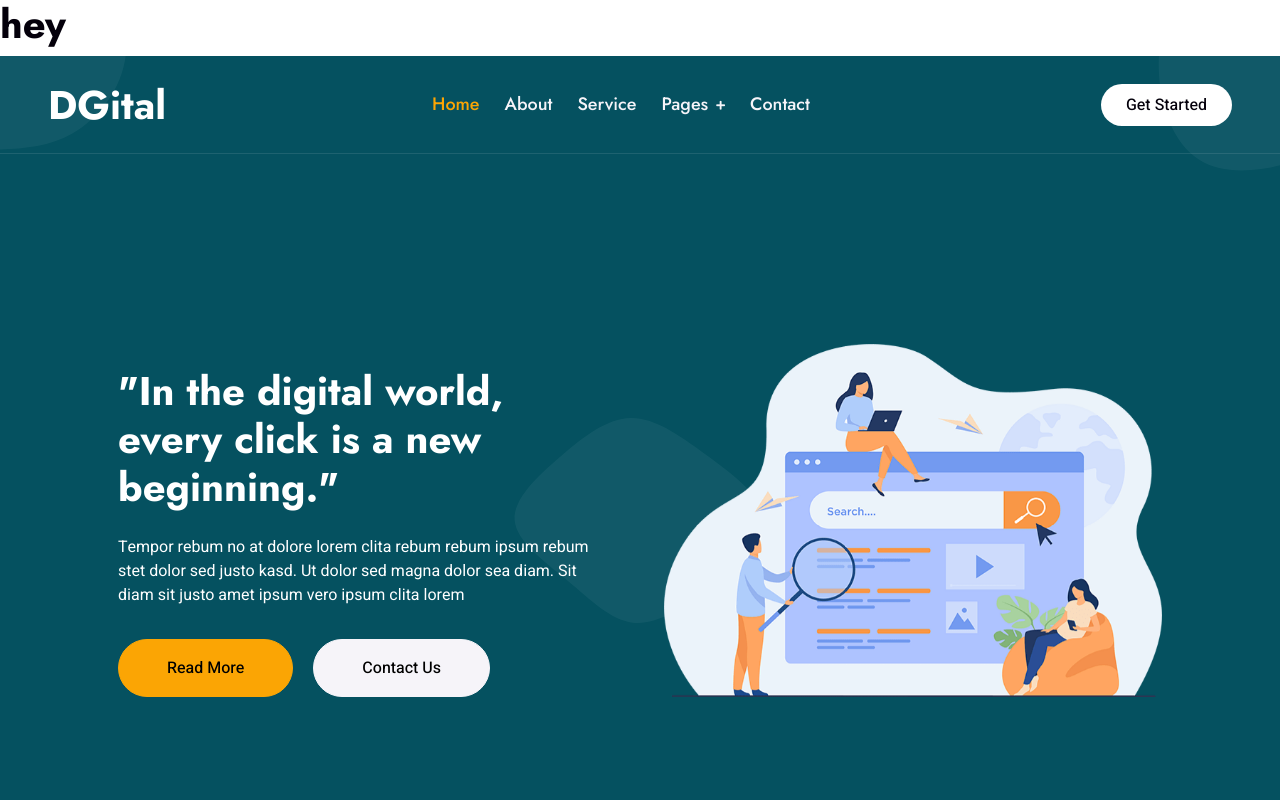
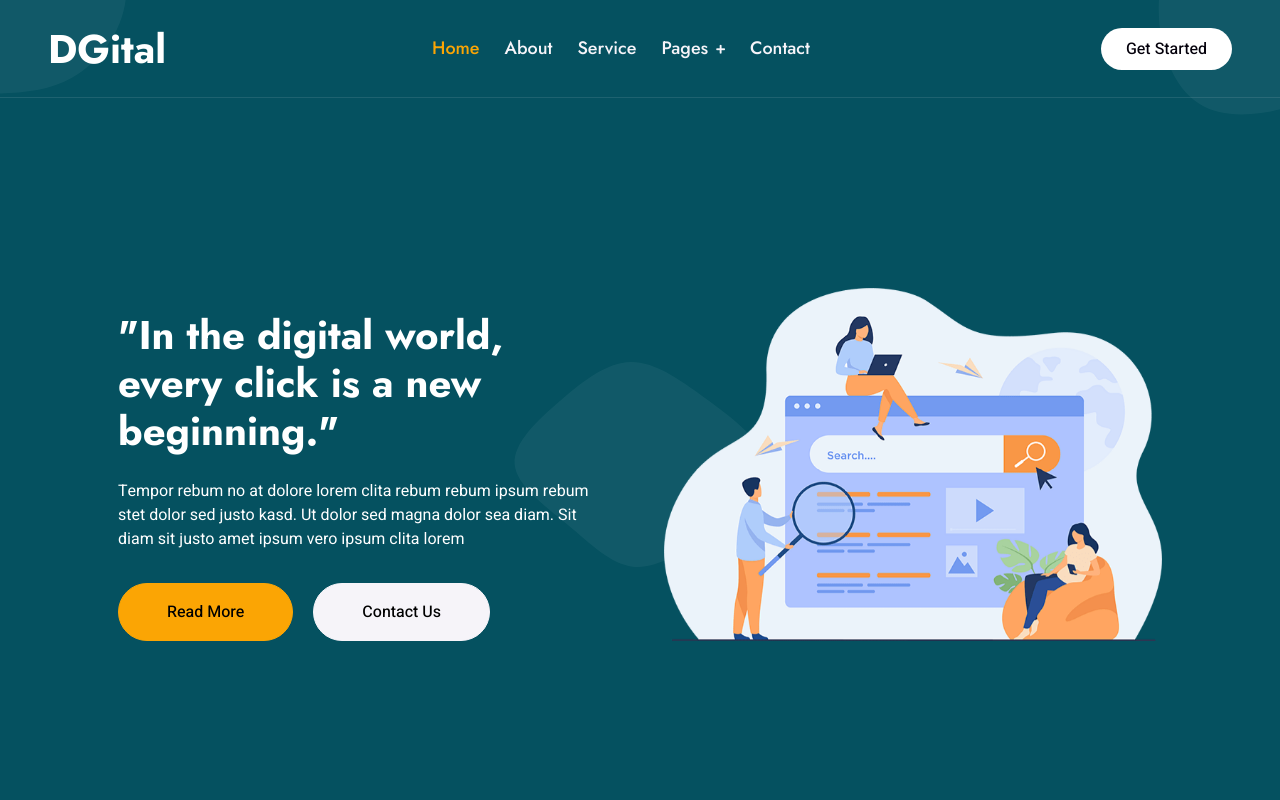
Before and after one commit to ZeniaPex/Digital-Marketing-Website, a plain HTML site: page index.html in a window 1280 px wide. Shown: the top 800 px of the page. Drawn offline with nearby package versions, Linux system fonts and the light colour scheme.

Commit message:
remove  h1

```diff
--- a/index.html
+++ b/index.html
@@ -44,7 +44,7 @@
 
 
         <!-- Navbar & Hero Start -->
-         <h1>hey</h1>
+
         <div class="container-xxl position-relative p-0">
             <nav class="navbar navbar-expand-lg navbar-light px-4 px-lg-5 py-3 py-lg-0">
                 <a href="" class="navbar-brand p-0">
```
